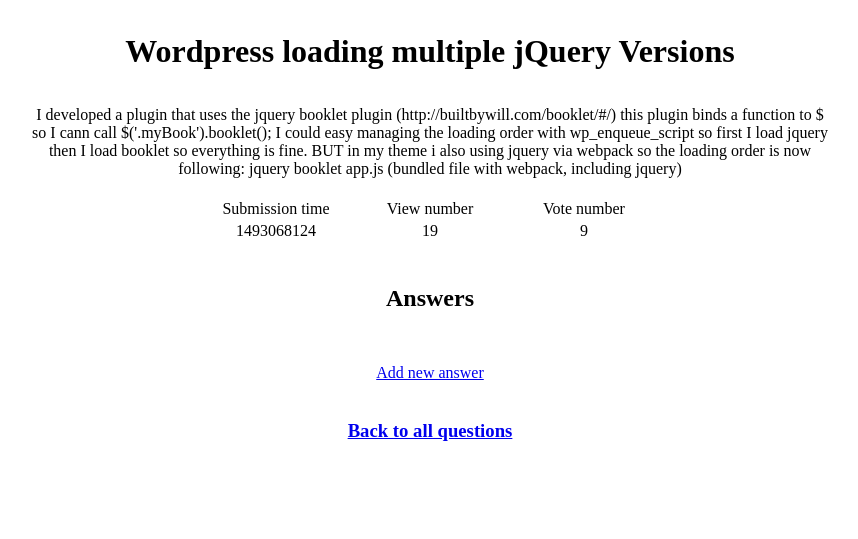
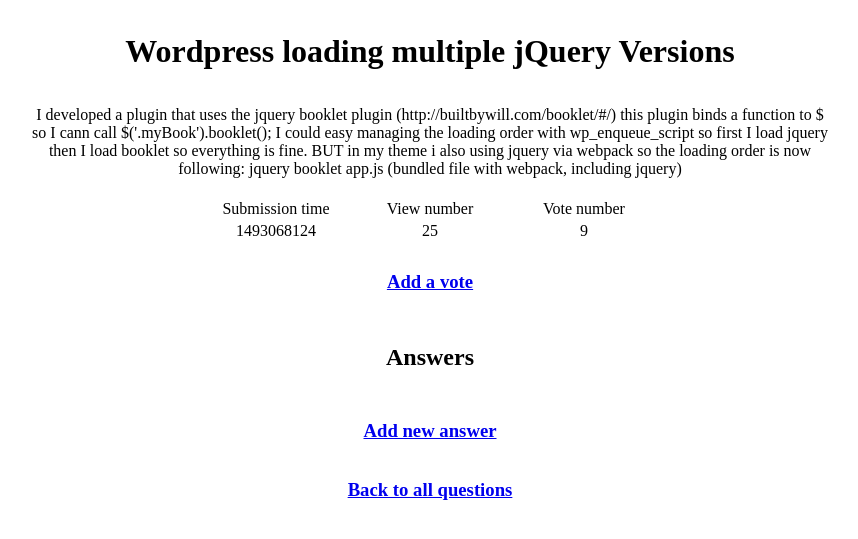
Before and after one commit to gergobereczk/ask-mate, a Flask app: page /question/1 in a window 1280 px wide. Shown: the top 539 px of the page, without its empty margins (210-1068 px from the left). Run offline with Flask 2, Linux system fonts and the light colour scheme; some libraries are stand-ins or nearby versions.

Commit message:
spring cleaning nice links and stuff...

```diff
--- a/data_manager.py
+++ b/data_manager.py
@@ -79,3 +79,9 @@
             view_count += 1
             line["view_number"] = view_count
     connection.rewrite_csv(question_csv,question_data,HEADER)
+
+def get_vote(question_id):
+    question_data = connection.read_csv(question_csv)
+    for line in question_data:
+        if question_id == line["id"]:
+            return line['vote_nr']
--- a/sample_data/question.csv
+++ b/sample_data/question.csv
@@ -1,6 +1,6 @@
 id,submission_time,view_number,vote_number,title,message,image
 0,1493368154,32,7,How to make lists in Python?,"I am totally new to this, any hints?",
-1,1493068124,18,9,Wordpress loading multiple jQuery Versions,"I developed a plugin that uses the jquery booklet plugin (http://builtbywill.com/booklet/#/) this plugin binds a function to $ so I cann call $('.myBook').booklet();
+1,1493068124,24,9,Wordpress loading multiple jQuery Versions,"I developed a plugin that uses the jquery booklet plugin (http://builtbywill.com/booklet/#/) this plugin binds a function to $ so I cann call $('.myBook').booklet();
 
 I could easy managing the loading order with wp_enqueue_script so first I load jquery then I load booklet so everything is fine.
 
@@ -9,6 +9,7 @@
 jquery
 booklet
 app.js (bundled file with webpack, including jquery)",images/image1.png
-2,1493015432,1367,57,Drawing canvas with an image picked with Cordova Camera Plugin,"I'm getting an image from device and drawing a canvas with filters using Pixi JS. It works all well using computer to get an image. But when I'm on IOS, it throws errors such as cross origin issue, or that I'm trying to use an unknown format.
+2,1493015432,1370,57,Drawing canvas with an image picked with Cordova Camera Plugin,"I'm getting an image from device and drawing a canvas with filters using Pixi JS. It works all well using computer to get an image. But when I'm on IOS, it throws errors such as cross origin issue, or that I'm trying to use an unknown format.
 
 This is the code I'm using to draw the image (that works on web/desktop but not cordova built ios app)",
+3,1546595332.0740433,31,5,This is the new question?,How you doing?,
--- a/server.py
+++ b/server.py
@@ -28,15 +28,15 @@
 @app.route("/add_a_question", methods=["GET", "POST"])
 def add_a_question():
     id = data_manager.create_id(data_manager.question_csv)
-    submission_time = 'default'
 
     if request.method == "POST":
         new_data = request.form.to_dict()
         question_id = new_data['id']
+        new_data['submission_time'] = time.time()
         data_manager.write_csv(data_manager.question_csv, data_manager.question_csv, data_manager.HEADER, new_data)
         return redirect(url_for('display_question', question_id=question_id))
 
-    return render_template("add_a_question.html", id=id, submission_time=submission_time, view_nr='5', vote_nr='5')
+    return render_template("add_a_question.html", id=id, submission_time='default', view_nr='5', vote_nr='5')
 
 
 @app.route('/question/<question_id>/new-answer', methods=['GET', 'POST'])
@@ -45,11 +45,12 @@
 
     if request.method == 'POST':
         answer_data = request.form.to_dict()
+        answer_data['submission_time'] = time.time()
         data_manager.write_csv(data_manager.answer_csv, data_manager.answer_csv, data_manager.HEADER_ANSWER, answer_data)
         return redirect(url_for('display_question', question_id=question_id))
 
     return render_template('add_answer.html', question_id=question_id, answer_id=answer_id,
-                           submission_time='1436520101', vote_nr='5')
+                           submission_time='default', vote_nr='5')
 
 @app.route("/answer/<answer_id>/delete")
 def delete_answer(answer_id):
@@ -59,6 +60,20 @@
         return redirect(url_for('display_question', question_id=question_id))
         #return ("POST")
 
+
+#@app.route("/question/<question_id>/vote", methods=['GET'])
+#def counting_votes(question_id):
+#    question_data = data_manager.find_question_from_id(question_id)
+#    vote_nr = question_data['vote_number']
+#    if vote_nr == None:
+#        vote_nr = 0
+#    else:
+#        vote_nr = int(question_data['vote_number']) + 1
+#    question_data['vote_number'] = vote_nr
+#    data_manager.write_csv(data_manager.question_csv, data_manager.question_csv, data_manager.HEADER, question_data)
+#    return redirect(url_for('display_question', question_id=question_id))
+
+
 if __name__ == '__main__':
     app.run(
         host='0.0.0.0',
--- a/templates/display_a_question.html
+++ b/templates/display_a_question.html
@@ -48,7 +48,7 @@
     </tr>
 
 </table>
-
+<h3><p align="center"><a href="{{  url_for('display_question', question_id=question_table.id) }}" type="button">Add a vote</a></p></h3>
 <h2 align="center"><strong>Answers</strong></h2>
 
     <input type="hidden" name="id" value="t">
@@ -56,7 +56,6 @@
 {% for line in range(the_len) %}
 
 <h3 class="big" align="center"><strong>{{ answer_table[line]["message"] }}</strong></h3>
-
 <p>
 
     <table align="center">
@@ -69,16 +68,16 @@
     <tr>
         <td width="150" align="center">{{ answer_table[line]["submission_time"] }}</td>
         <td width="150" align="center">{{ answer_table[line]["vote_number"] }}</td>
-        <td><a href="/answer/{{ answer_table[line]["id"] }}/delete" >Delete answer</a></td>
+        <td><a href="/answer/{{ answer_table[line]["id"] }}/delete" ><strong><em>Delete answer</em></strong></a></td>
 
     </tr>
     </table>
 </p>
 
 {% endfor %}
-<p align="center">
+<h3><p align="center">
 <a href="/question/{{ question_table.id }}/new-answer">Add new answer</a>
-</p>
+</p></h3>
     <h3>
         <p align="center">
             <a href="/">Back to all questions</a>
```
